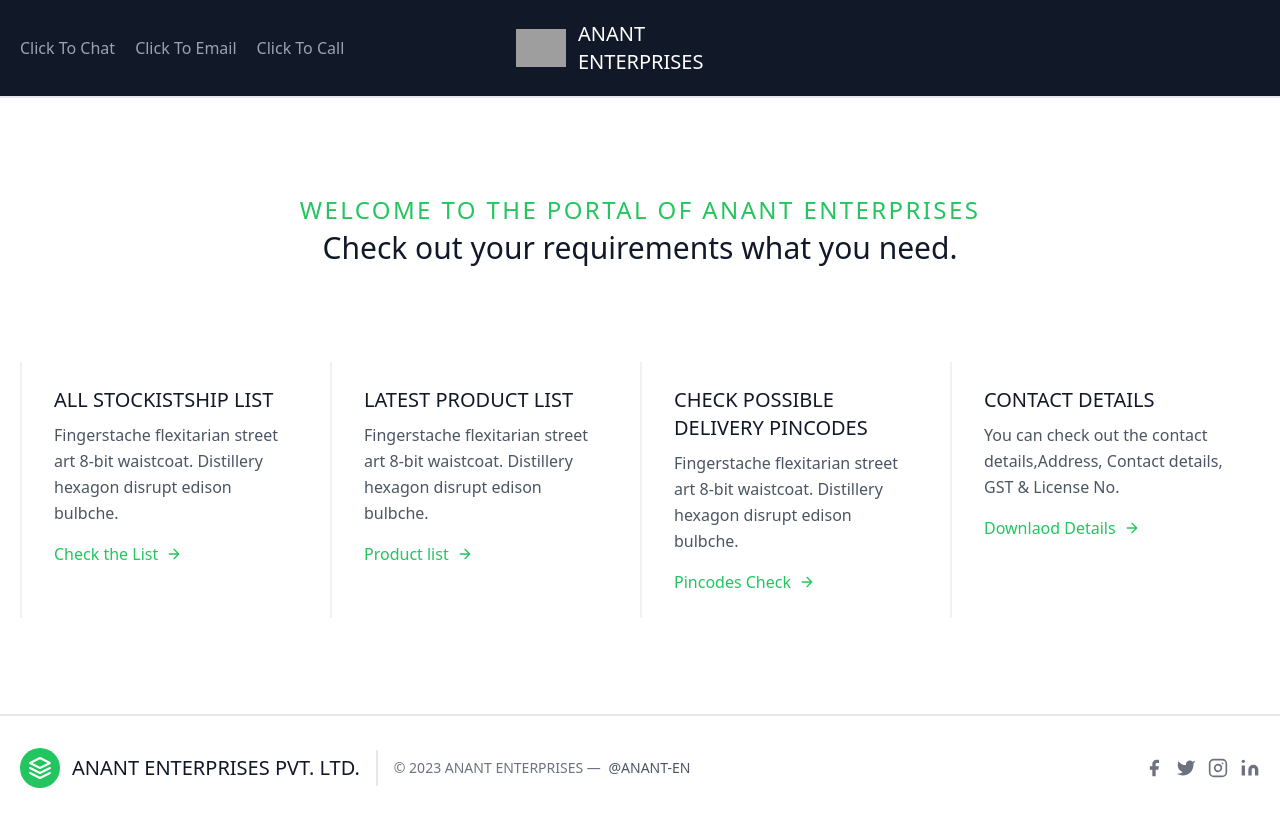
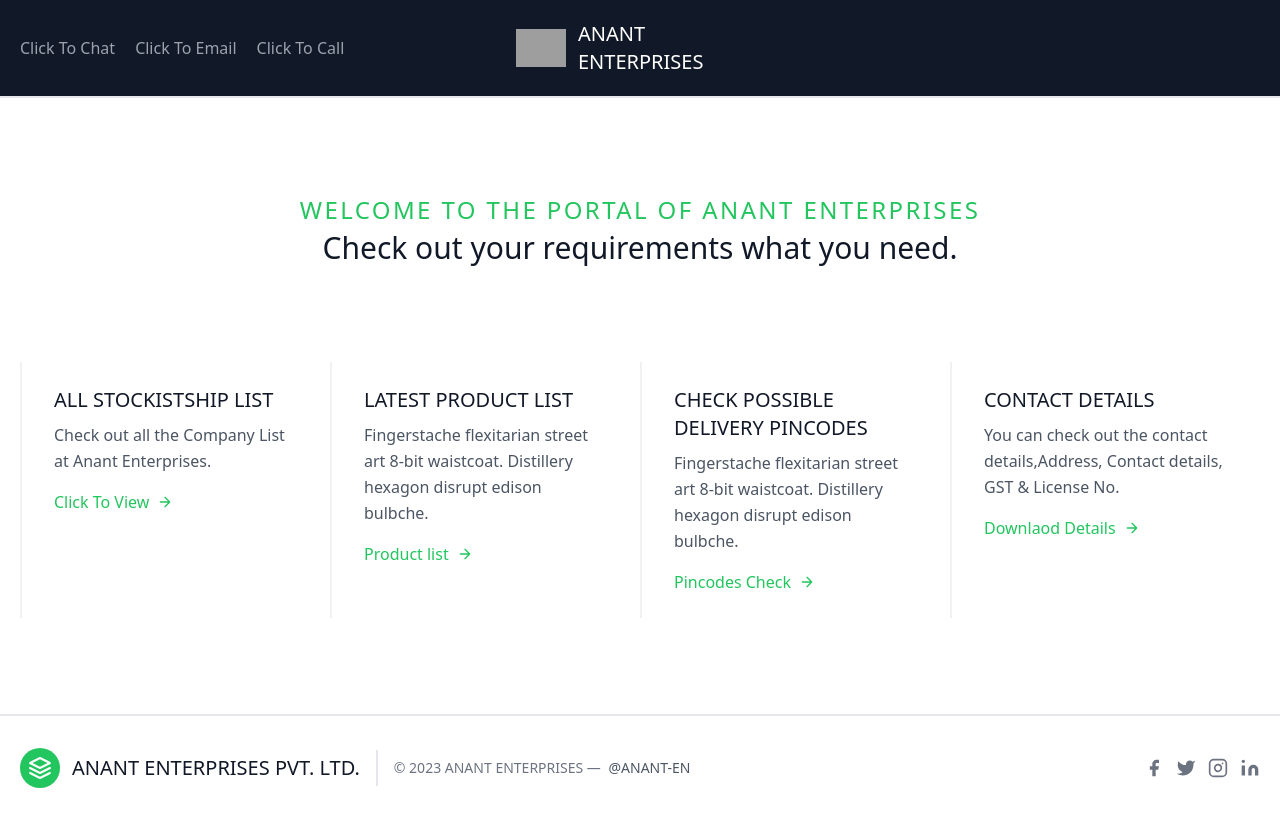
Before and after one commit to anantenterprises/anantenterprises.github.io, a plain HTML site: page index.html in a window 1280 px wide. Drawn offline with nearby package versions, Linux system fonts and the light colour scheme; grey boxes are pictures that could not be loaded.

Commit message:
Update index.html

```diff
--- a/index.html
+++ b/index.html
@@ -44,8 +44,8 @@
     <div class="flex flex-wrap">
       <div class="xl:w-1/4 lg:w-1/2 md:w-full px-8 py-6 border-l-2 border-gray-200 border-opacity-60">
         <h2 class="text-lg sm:text-xl text-gray-900 font-medium title-font mb-2">ALL STOCKISTSHIP LIST</h2>
-        <p class="leading-relaxed text-base mb-4">Fingerstache flexitarian street art 8-bit waistcoat. Distillery hexagon disrupt edison bulbche.</p>
-        <a class="text-green-500 inline-flex items-center" href="" download="True" target="_blank">Check the List
+        <p class="leading-relaxed text-base mb-4">Check out all the Company List at Anant Enterprises.</p>
+        <a class="text-green-500 inline-flex items-center" href="https://drive.google.com/file/d/1hVpQ4OG-Eh_ye6rEs0OftOD9C2I34C10/view?usp=sharing" target="_blank">Click To View
           <svg fill="none" stroke="currentColor" stroke-linecap="round" stroke-linejoin="round" stroke-width="2" class="w-4 h-4 ml-2" viewBox="0 0 24 24">
             <path d="M5 12h14M12 5l7 7-7 7"></path>
           </svg>
```
